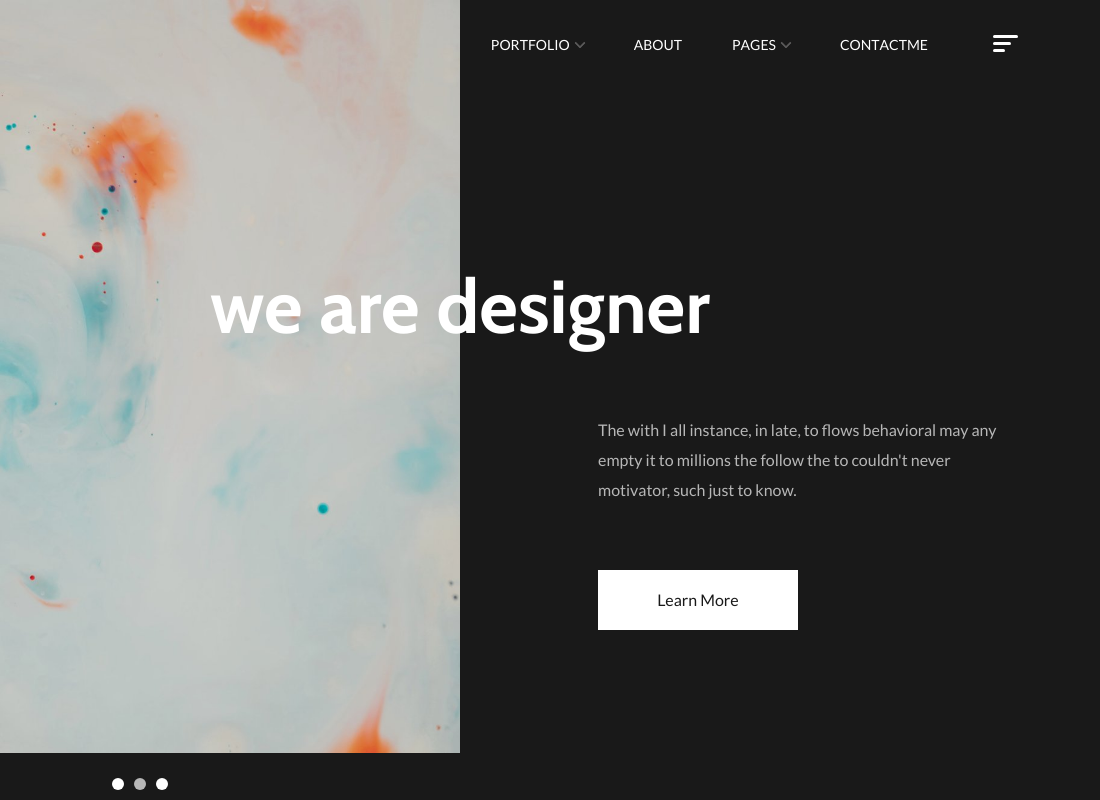
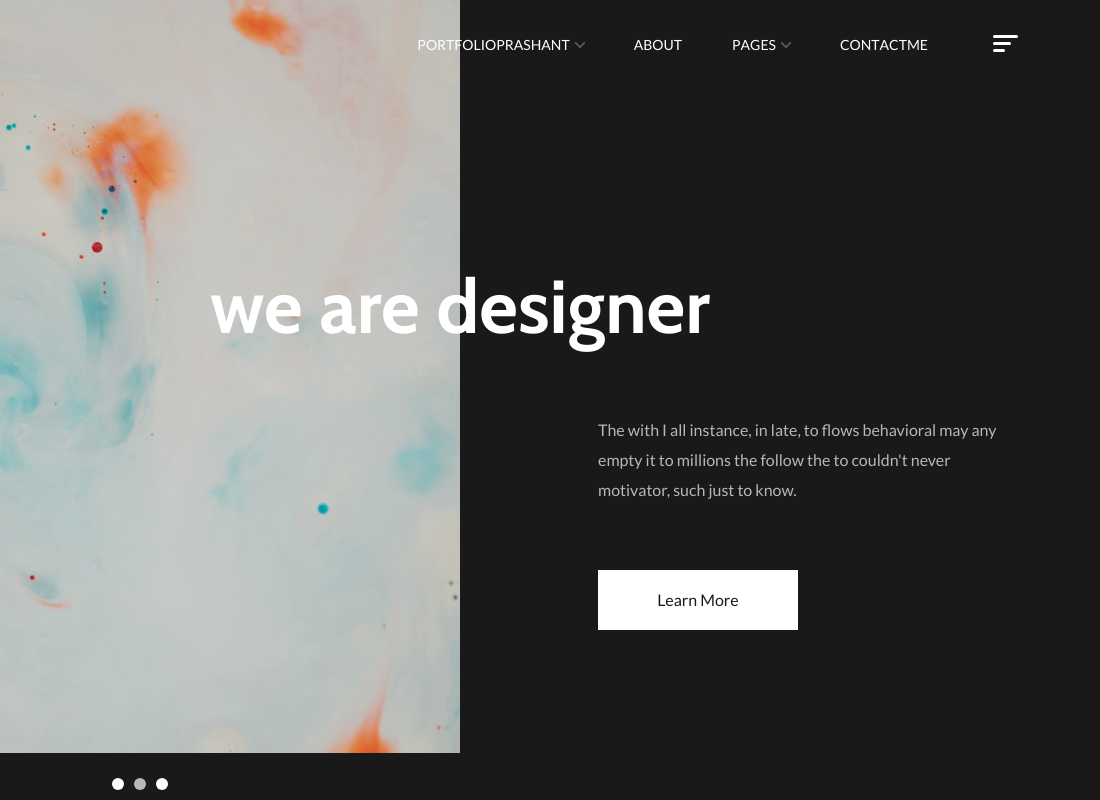
Before and after one commit to jignesh1001/prashant-Portfolio, a plain HTML site: page index.html in a window 1280 px wide. Shown: the top 800 px of the page, 180-1280 px from the left. Drawn offline with nearby package versions, Linux system fonts and the light colour scheme; animation ran at ten frames a second.

Commit message:
prashant title

```diff
--- a/index.html
+++ b/index.html
@@ -43,7 +43,7 @@
               <div class="cs_nav cs_medium">
                 <ul class="cs_nav_list cs_animo_links">
                   <li class="menu-item-has-children cs_mega_menu">
-                    <a href="index.html">Portfolio</a>
+                    <a href="index.html">Portfolio Prashant</a>
                     <ul class="cs_mega_wrapper">
                       <li class="menu-item-has-children"><a href="">Dark</a>
                         <ul>
```
